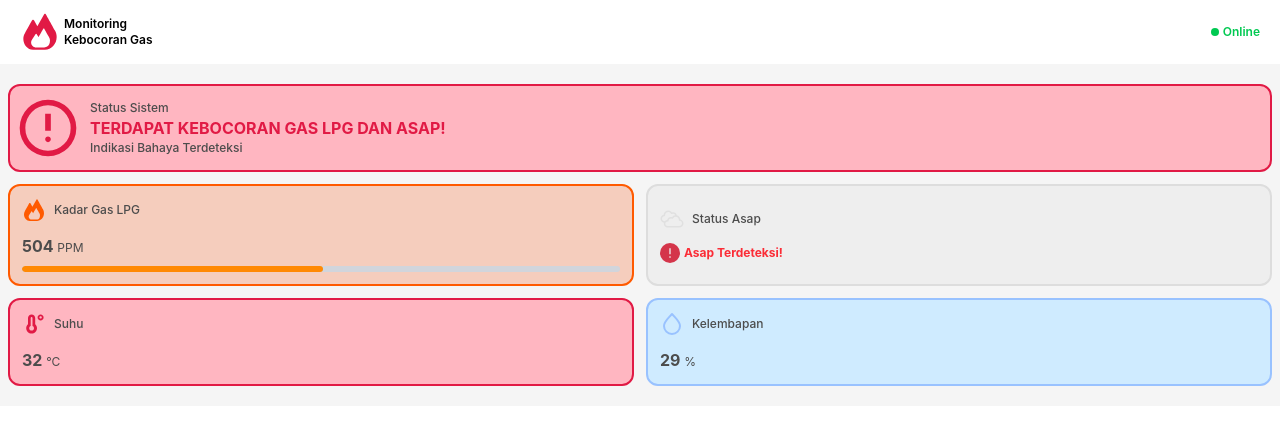
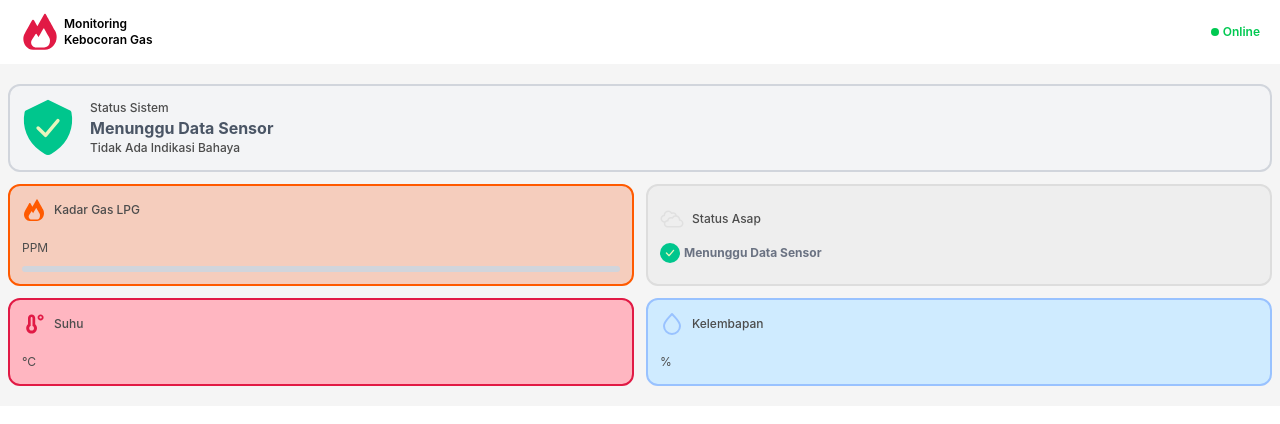
Before and after one commit to primatara42/lpg-leakage-iot, a Vue app in the folder frontend/: page / in a window 1280 px wide. Shown: the top 424 px of the page. Built offline with nearby package versions, Linux system fonts and the light colour scheme; no server answers.

Commit message:
feat(frontend): integrate dashboard with Laravel API
- Fetch latest sensor readings from Laravel API
- Replace dummy sensor data with API response
- Add automatic data refresh every 5 seconds
- Handle loading, empty data, and API errors
- Update dashboard sensor values reactively

```diff
--- a/frontend/src/components/Main.vue
+++ b/frontend/src/components/Main.vue
@@ -136,7 +136,8 @@
   </section>
 </template>
 <script setup>
-import { ref, computed } from "vue";
+import { ref, computed, onMounted, onUnmounted } from "vue";
+
 import safeStatusSystemIcon from "../assets/icons/safe-status-system-icon.svg";
 import warningStatusSystemIcon from "../assets/icons/warning-status-system-icon.svg";
 import lpgAmountIcon from "../assets/icons/lpg-amount-icon.svg";
@@ -145,19 +146,68 @@ import warningSmokeStatusSystemIcon from "../assets/icons/warning-smoke-status-s
 import safeSmokeStatusSystemIcon from "../assets/icons/safe-smoke-status-system-icon.svg";
 import tempIcon from "../assets/icons/temp-icon.svg";
 import humidityIcon from "../assets/icons/humidity-icon.svg";
+
+// Alamat endpoint Laravel API
+const API_URL = "http://127.0.0.1:8000/api/sensor-readings/latest";
+
+// State untuk menyimpan pembacaan sensor
 const sensorData = ref({
-  gasPpm: 504,
-  smokeDetected: true,
-  temperature: 32,
-  humidity: 29,
-  online: true,
+  gasPpm: null,
+  smokeDetected: false,
+  temperature: null,
+  humidity: null,
 });
 
-// Batas maksimum untuk skala visual progress bar
+// State untuk kondisi pengambilan data
+const hasData = ref(false);
+const isLoading = ref(true);
+const apiError = ref("");
+
+// Mengambil data terbaru dari Laravel
+const fetchSensorData = async () => {
+  try {
+    const response = await fetch(API_URL);
+
+    if (!response.ok) {
+      throw new Error(`HTTP error: ${response.status}`);
+    }
+
+    const result = await response.json();
+
+    // API berhasil diakses, tetapi belum ada pembacaan sensor
+    if (result.data === null) {
+      hasData.value = false;
+      apiError.value = "";
+      return;
+    }
+
+    // Memetakan nama field Laravel ke nama variabel Vue
+    sensorData.value = {
+      gasPpm: result.data.gas_ppm,
+      smokeDetected: result.data.smoke_detected,
+      temperature: result.data.temperature,
+      humidity: result.data.humidity,
+    };
+
+    hasData.value = true;
+    apiError.value = "";
+  } catch (error) {
+    apiError.value = error.message;
+    console.error("Gagal mengambil data sensor:", error);
+  } finally {
+    isLoading.value = false;
+  }
+};
+
+// Batas maksimum skala visual progress bar
 const gasScaleMax = 1000;
 
-// Menghitung lebar progress bar dalam persen
+// Menghitung lebar progress bar
 const gasProgress = computed(() => {
+  if (!hasData.value || sensorData.value.gasPpm == null) {
+    return 0;
+  }
+
   return Math.min(
     Math.max((sensorData.value.gasPpm / gasScaleMax) * 100, 0),
     100,
@@ -166,6 +216,10 @@ const gasProgress = computed(() => {
 
 // Menentukan warna progress bar
 const gasProgressColor = computed(() => {
+  if (!hasData.value || sensorData.value.gasPpm == null) {
+    return "bg-gray-400";
+  }
+
   if (sensorData.value.gasPpm < 400) {
     return "bg-[#00C68D]";
   }
@@ -177,8 +231,16 @@ const gasProgressColor = computed(() => {
   return "bg-red-500";
 });
 
-// Mengatur teks card status system
+// Menentukan teks status sistem
 const systemStatus = computed(() => {
+  if (!hasData.value) {
+    return isLoading.value ? "Memuat Data Sensor..." : "Menunggu Data Sensor";
+  }
+
+  if (sensorData.value.gasPpm == null) {
+    return "Data Gas Tidak Tersedia";
+  }
+
   if (sensorData.value.gasPpm > 400 && !sensorData.value.smokeDetected) {
     return "Terdapat Kebocoran Gas!";
   } else if (sensorData.value.gasPpm < 400 && sensorData.value.smokeDetected) {
@@ -190,8 +252,16 @@ const systemStatus = computed(() => {
   return "Aman";
 });
 
-// Menentukan styling status sistem saat ini
+// Menentukan styling status sistem
 const systemStatusStyle = computed(() => {
+  if (!hasData.value || sensorData.value.gasPpm == null) {
+    return {
+      card: "border-gray-300 bg-gray-100",
+      text: "text-gray-600",
+      icon: "safe",
+    };
+  }
+
   const isDanger =
     sensorData.value.gasPpm > 400 || sensorData.value.smokeDetected;
 
@@ -208,8 +278,16 @@ const systemStatusStyle = computed(() => {
       };
 });
 
-// Mengatur teks dan style card asap
+// Menentukan teks status asap
 const smokeStatus = computed(() => {
+  if (!hasData.value) {
+    return {
+      text_color: "text-gray-500",
+      icon: "",
+      text: "Menunggu Data Sensor",
+    };
+  }
+
   return sensorData.value.smokeDetected
     ? {
         text_color: "text-red-500",
@@ -222,4 +300,18 @@ const smokeStatus = computed(() => {
         text: "Tidak Ada Asap",
       };
 });
+
+// Ambil data saat dashboard dibuka,
+// lalu perbarui setiap 5 detik.
+let pollingInterval;
+
+onMounted(() => {
+  fetchSensorData();
+  pollingInterval = setInterval(fetchSensorData, 5000);
+});
+
+// Hentikan polling ketika komponen dilepas
+onUnmounted(() => {
+  clearInterval(pollingInterval);
+});
 </script>
```
